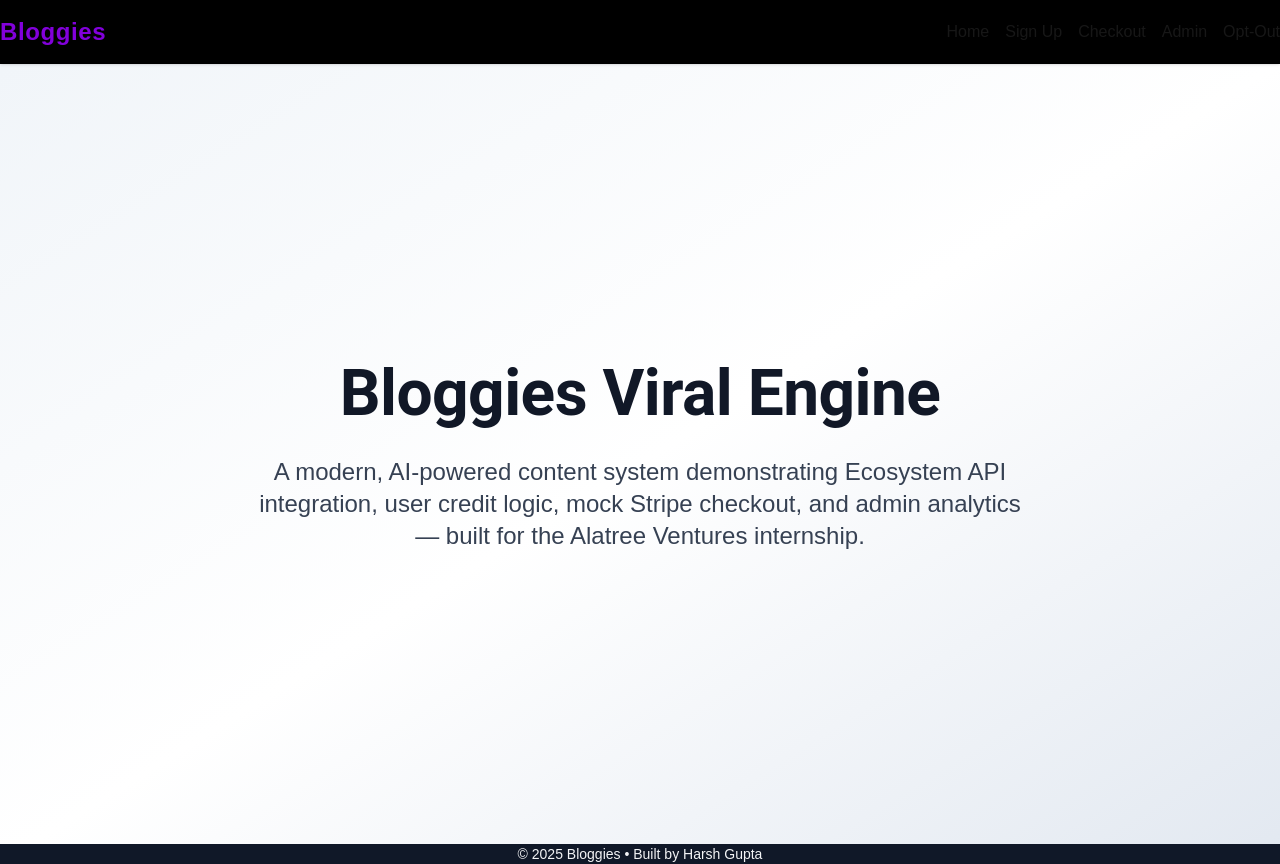
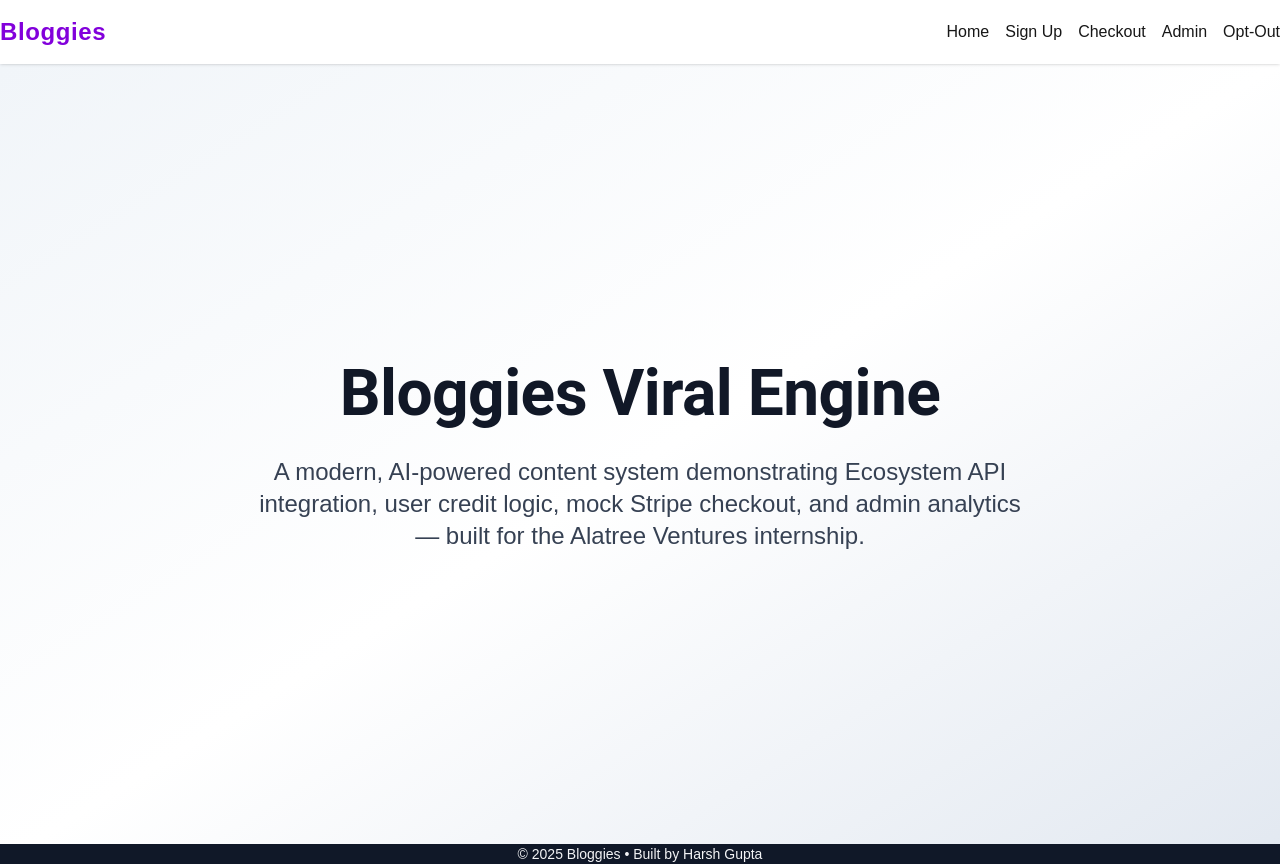
Before and after one commit to harsh0655/bloggies, a Next.js app: page / in a window 1280 px wide. Built offline with nearby package versions, Linux system fonts and the light colour scheme.

Commit message:
Update Navbar.tsx

```diff
--- a/src/components/Navbar.tsx
+++ b/src/components/Navbar.tsx
@@ -2,7 +2,7 @@
 
 export default function Navbar() {
   return (
-    <header className="sticky top-0 z-50 bg-black shadow">
+    <header className="sticky top-0 z-50 bg-white shadow">
       <div className="max-w-7xl mx-auto px-4 sm:px-6 lg:px-8">
         <div className="flex items-center justify-between h-16">
           <div className="flex-shrink-0">
```
